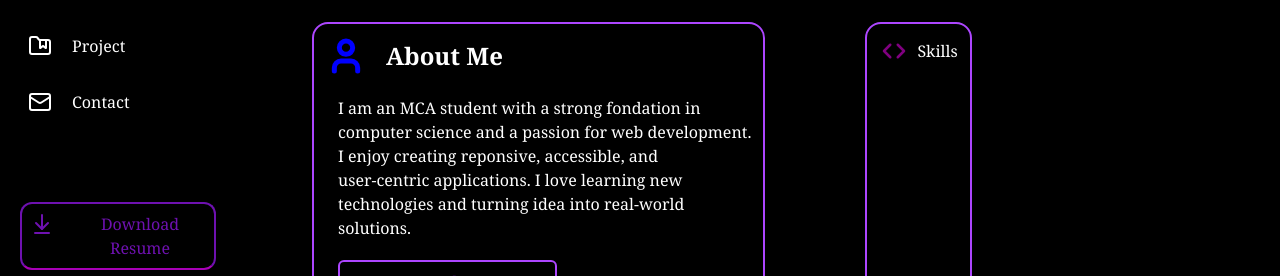
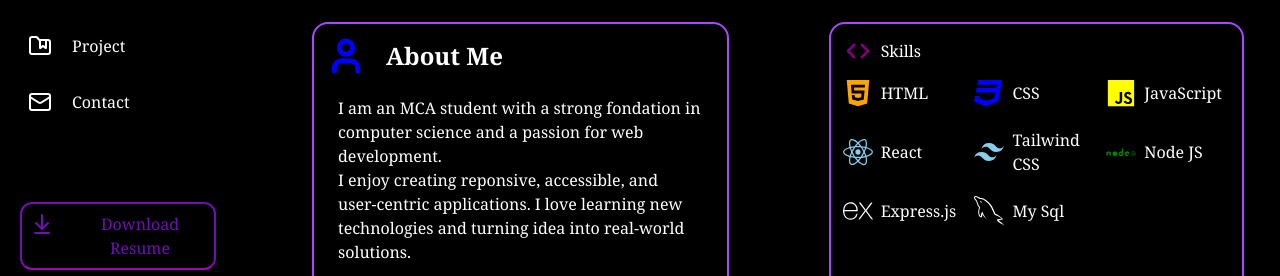
Before and after one commit to ravinabisht2004/Profile-Dashboard, a React (Vite) app: page / in a window 1280 px wide. Shown: the part 318-594 px from the top of the page. Built offline with nearby package versions, Linux system fonts and the light colour scheme.

Commit message:
feat - adding skills files

```diff
--- a/src/Introduction/Skills.jsx
+++ b/src/Introduction/Skills.jsx
@@ -1,14 +1,54 @@
 import React from "react";
 import { ChevronsLeftRight, icons } from "lucide-react";
 import { IoLogoHtml5 } from "react-icons/io5";
+import { FaCss3 } from "react-icons/fa";
+import { FaJs } from "react-icons/fa6";
+import { FaReact } from "react-icons/fa";
+import { RiTailwindCssFill } from "react-icons/ri";
+import { DiNodejs } from "react-icons/di";
+import { SiExpress } from "react-icons/si";
+import { GrMysql } from "react-icons/gr";
+
+
+
 
 export default function Skills() {
-    const Skills = [
-        {icon : <IoLogoHtml5 />,
-          title: 'HTML',
-        },
+  const Skills = [
+    { icon: <IoLogoHtml5 color="orange" size={30}/>,
+      title: "HTML"
+    },
+    {
+      icon: <FaCss3 color="Blue" size={30}/>,
+      title:"CSS"
+    },
+    {
+      icon: <FaJs  color="Yellow" size={30}/>,
+      title:"JavaScript"
+    },
+    {
+      icon: <FaReact  color="SkyBlue" size={30}/>,
+      title:"React"
+    },
+    {
+      icon: <RiTailwindCssFill  color="SkyBlue" size={30}/>,
+      title:"Tailwind CSS"
+    },
+    {
+      icon: <DiNodejs  color="green" size={30}/>,
+      title:"Node JS"
+    },
+    {
+      icon: <SiExpress   size={30}/>,
+      title:"Express.js"
+    },
+    {
+      icon: <GrMysql   size={30}/>,
+      title:"My Sql"
+    },
 
-    ]
+
+
+  ];
 
   return (
     <div className="p-3 border-2 border-purple-500 w-fit h-80 rounded-2xl">
@@ -17,7 +57,19 @@ export default function Skills() {
           <ChevronsLeftRight color="purple" size={30} />
         </div>
         <div>Skills</div>
-      </div>
+        </div>
+
+        <div className="grid grid-cols-3 gap-2">
+          {Skills.map((Key, index) => (
+
+            <div className="flex items-center mt-3 gap-2 ">
+              <div>{Key.icon}</div>
+              <div>{Key.title}</div>
+            </div>
+
+          ))}
+        </div>
+
     </div>
   );
 }
```
